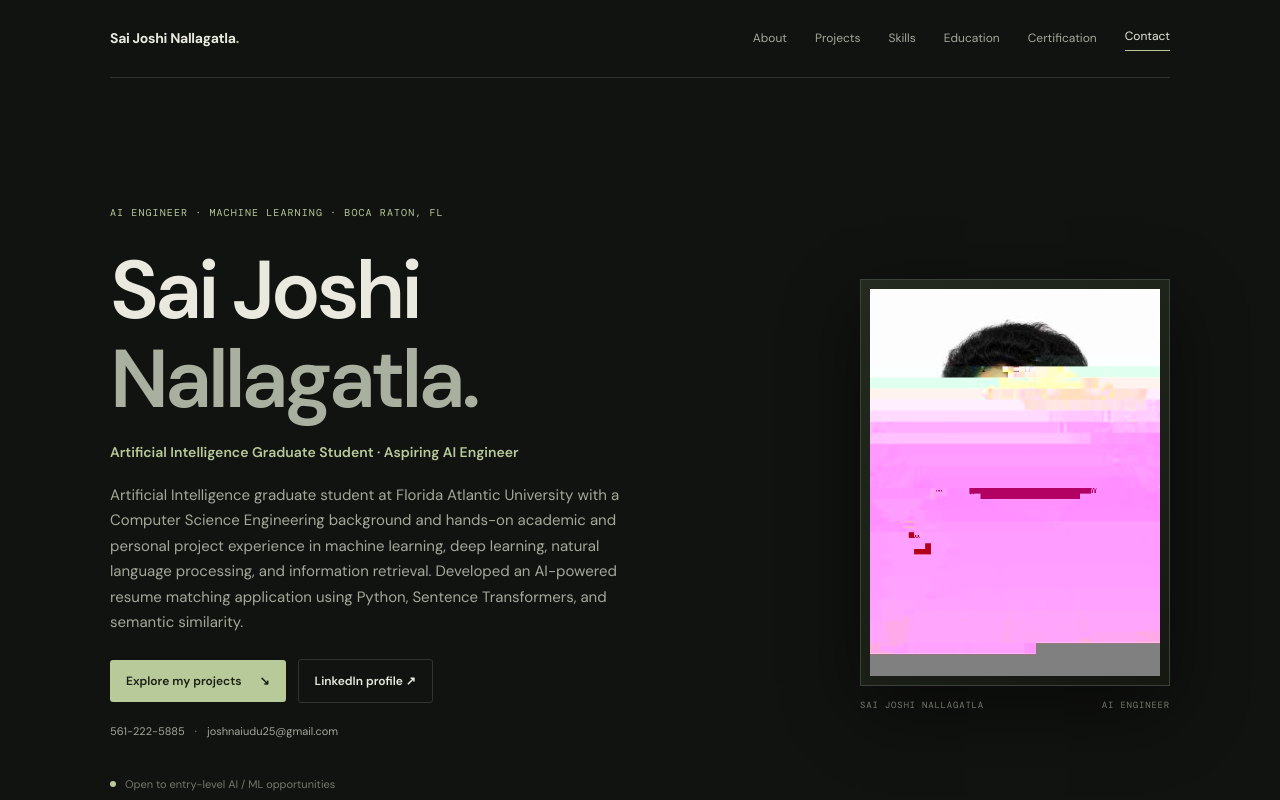
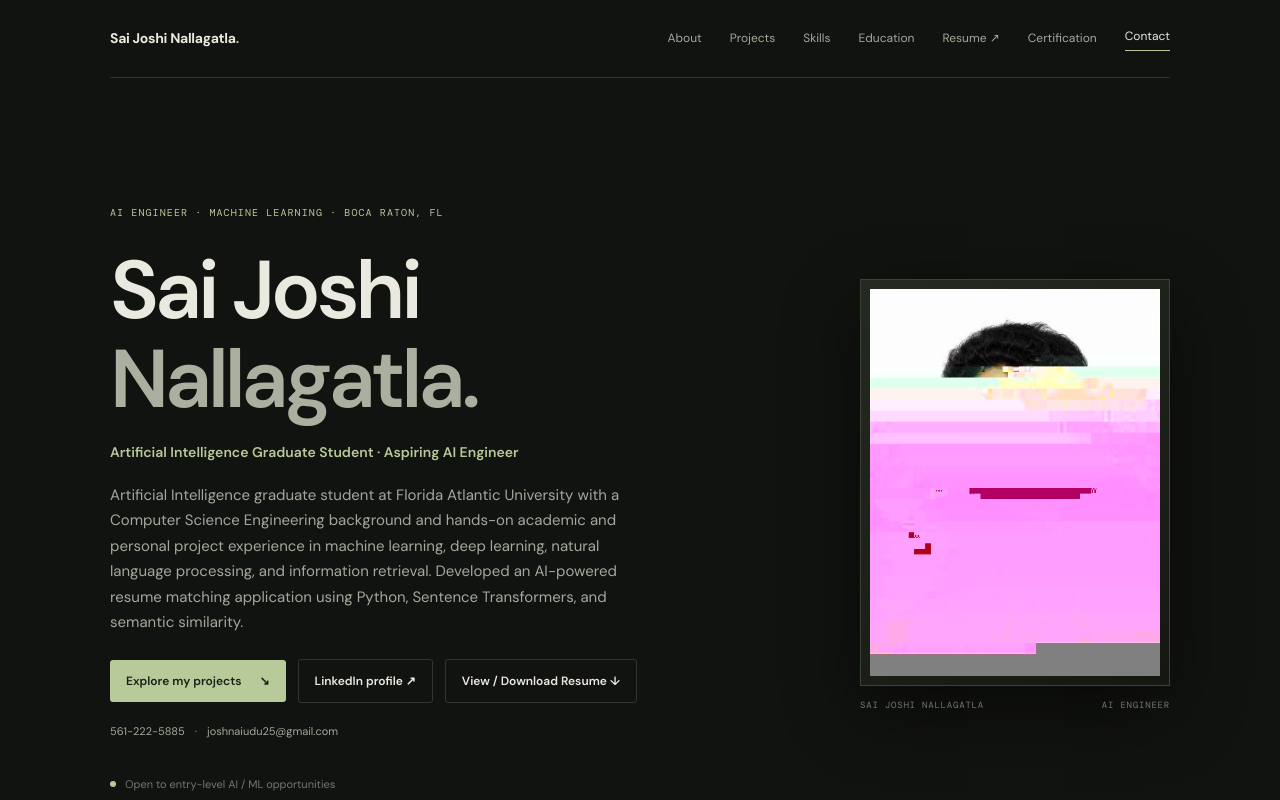
Before and after one commit to Saijosh1108/sai-joshi-portfolio, a plain HTML site: page index.html in a window 1280 px wide. Shown: the top 800 px of the page. Drawn offline with nearby package versions, Linux system fonts and the light colour scheme.

Commit message:
Add resume links to portfolio

```diff
--- a/index.html
+++ b/index.html
@@ -19,7 +19,7 @@
       <a href="#about">About</a>
       <a href="#work">Projects</a>
       <a href="#skills">Skills</a>
-      <a href="#education">Education</a><a href="#certifications">Certification</a>
+      <a href="#education">Education</a><a href="resume.html">Resume ↗</a><a href="#certifications">Certification</a>
       <a href="#contact" class="nav-contact">Contact</a>
     </nav>
   </header>
@@ -31,7 +31,7 @@
     <h1>Sai Joshi<br><span>Nallagatla.</span></h1>
     <p class="hero-role">Artificial Intelligence Graduate Student · Aspiring AI Engineer</p>
     <p class="hero-intro">Artificial Intelligence graduate student at Florida Atlantic University with a Computer Science Engineering background and hands-on academic and personal project experience in machine learning, deep learning, natural language processing, and information retrieval. Developed an AI-powered resume matching application using Python, Sentence Transformers, and semantic similarity.</p>
-    <div class="hero-links"><a class="button button-primary" href="#work">Explore my projects <span>↘</span></a><a class="button button-outline" href="https://www.linkedin.com/in/sai-joshi-nallagatla-0b7514263/" target="_blank" rel="noreferrer">LinkedIn profile ↗</a></div>
+    <div class="hero-links"><a class="button button-primary" href="#work">Explore my projects <span>↘</span></a><a class="button button-outline" href="https://www.linkedin.com/in/sai-joshi-nallagatla-0b7514263/" target="_blank" rel="noreferrer">LinkedIn profile ↗</a><a class="button button-outline" href="resume.html">View / Download Resume ↓</a></div>
     <div class="hero-contact"><a href="tel:+15612225885">561-222-5885</a><span>·</span><a href="mailto:joshnaiudu25@gmail.com">joshnaiudu25@gmail.com</a></div>
     <div class="hero-note"><span class="note-dot"></span> Open to entry-level AI / ML opportunities</div>
   </div>
```
